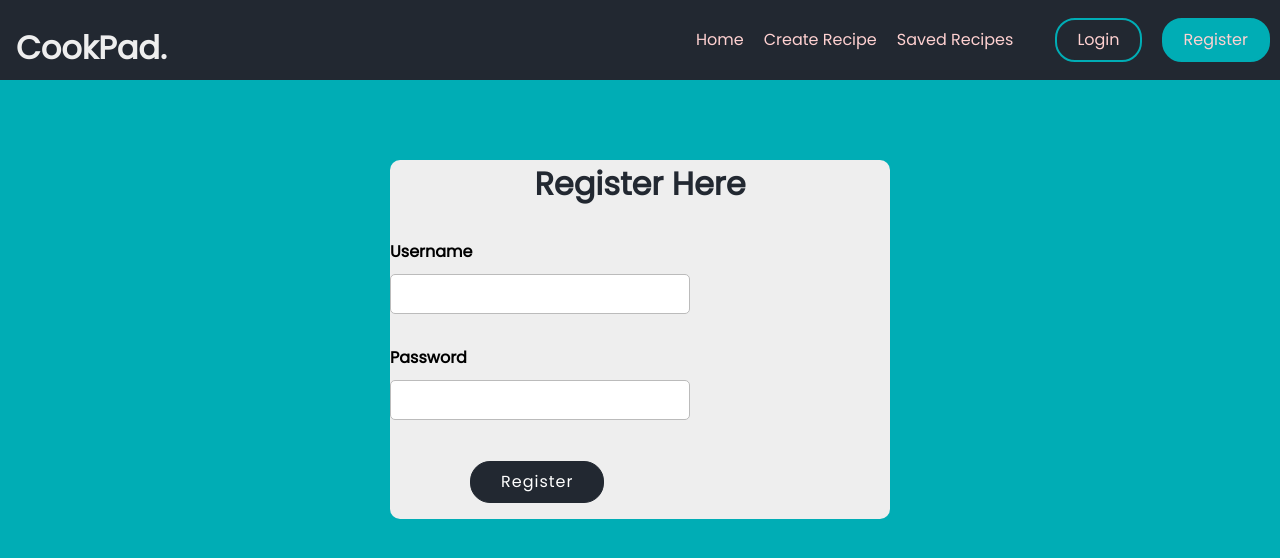
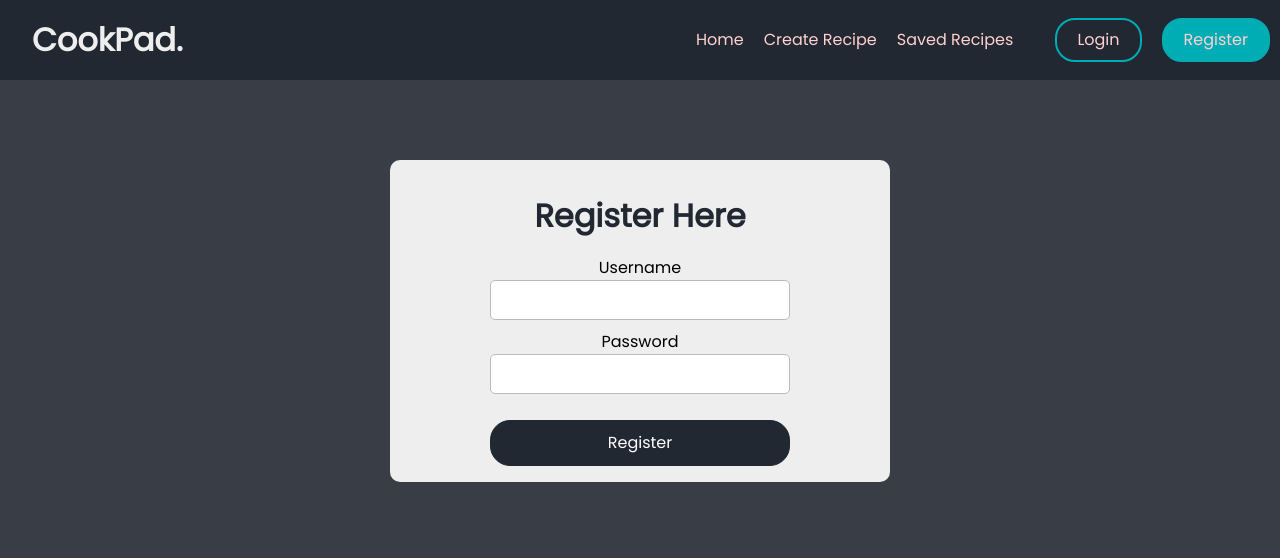
Before and after one commit to azaamabubacker/MERN-Recipe-App-with-Authentication, a React (Create React App) app in the folder client/: page /register in a window 1280 px wide. Shown: the top 558 px of the page. Built offline with nearby package versions, Linux system fonts and the light colour scheme.

Commit message:
Add Register Features such as loading and validation

```diff
--- a/client/package.json
+++ b/client/package.json
@@ -15,6 +15,7 @@
     "react-dom": "^18.2.0",
     "react-router-dom": "^6.11.1",
     "react-scripts": "5.0.1",
+    "react-spinners": "^0.13.8",
     "web-vitals": "^2.1.4"
   },
   "scripts": {
--- a/client/src/components/Navigation.module.css
+++ b/client/src/components/Navigation.module.css
@@ -1,3 +1,4 @@
+/* Styles for larger screens */
 .navigation {
   display: flex;
   justify-content: space-between;
@@ -5,9 +6,13 @@
   min-height: 10vh;
   background-color: #222831;
 }
+
 .navigation h1 {
   color: #eeeeee;
-  margin-left: 1rem;
+  display: flex;
+  justify-content: center;
+  align-items: center;
+  margin: 0 2rem;
 }
 
 ul {
@@ -28,7 +33,6 @@ a {
   text-decoration: none;
   font-weight: 400;
   font-size: 16px;
-  /* margin-right: 1rem; */
 }
 
 a:hover {
@@ -46,7 +50,6 @@ a:hover {
 }
 
 .login {
-  /* background-color: #00adb5; */
   border-radius: 20px;
   border: 2px solid #00adb5;
   padding: 8px 20px;
--- a/client/src/index.css
+++ b/client/src/index.css
@@ -19,8 +19,6 @@
   */
 html,
 body {
-  background-color: #00adb5;
-
   height: 100%;
   font-family: "Poppins", sans-serif;
 }
@@ -33,6 +31,7 @@ body {
 
 body {
   line-height: 1.5;
+  background-color: #393e46;
   -webkit-font-smoothing: antialiased;
 }
 
--- a/client/src/pages/Auth/Login.module.css
+++ b/client/src/pages/Auth/Login.module.css
@@ -19,28 +19,55 @@ main {
   display: flex;
   flex-direction: column;
   align-items: center;
+  justify-content: center;
+  padding: 1rem;
 }
 
-button {
+.form-container button {
   border-radius: 20px;
   border: 1px solid #222831;
   background-color: #222831;
   color: #ffffff;
-
   padding: 8px 30px;
   letter-spacing: 1px;
-
   transition: transform 80ms ease-in;
   cursor: pointer;
   margin-top: 1rem;
   text-align: center;
+  width: 300px;
 }
 
-label {
-  margin-top: 2rem;
+.form-container label {
+  margin-top: 1rem;
 }
 
-input[type="text"],
-input[type="password"] {
-  width: 300px !important;
+.form-container input[type="text"],
+.form-container input[type="password"] {
+  height: 40px;
+  border-radius: 5px;
+  outline: 0;
+  border: 1px solid #bbb;
+  padding: 0 10px;
+  font-size: 14px;
+  margin-bottom: 10px;
+  width: 300px;
 }
+
+.form-container form {
+  display: flex;
+  align-items: center;
+  justify-content: center;
+  flex-direction: column;
+}
+
+.form-container div {
+  display: flex;
+  flex-direction: column;
+  align-items: center;
+  justify-content: center;
+}
+
+.form-container button:hover {
+  background-color: #393e46;
+  border: 1px solid #393e46;
+}
--- a/client/src/pages/Auth/Register.js
+++ b/client/src/pages/Auth/Register.js
@@ -1,4 +1,7 @@
-import React, { useState } from "react";
+import React, { useEffect, useState } from "react";
+import { useNavigate } from "react-router-dom";
+import PulseLoader from "react-spinners/PulseLoader";
+
 import classes from "./Register.module.css";
 
 import axios from "axios";
@@ -6,6 +9,11 @@ import axios from "axios";
 function Register() {
   const [enteredUsername, setEnteredUsername] = useState("");
   const [enteredPassword, setEnteredPassword] = useState("");
+  const [usernameError, setUsernameError] = useState("");
+  const [passwordError, setPasswordError] = useState("");
+  const [regSuccess, setRegSuccess] = useState(false);
+  const [userExist, setUserExist] = useState(false);
+  const [isLoading, setIsLoading] = useState(false);
 
   const usernameHandler = (event) => {
     setEnteredUsername(event.target.value);
@@ -15,29 +23,114 @@ function Register() {
     setEnteredPassword(event.target.value);
   };
 
-  const registerHandler = (event) => {
+  const registerHandler = async (event) => {
     event.preventDefault();
+
+    const usernameRegex = /^[a-zA-Z0-9_]{3,20}$/;
+    const passwordRegex = /^(?=.*\d)(?=.*[a-z])(?=.*[A-Z])(?=.*[a-zA-Z]).{8,}$/;
+
+    if (!usernameRegex.test(enteredUsername)) {
+      setUsernameError(
+        "Invalid username. It must be alphanumeric and contain 3 to 10 characters"
+      );
+      return;
+    } else {
+      setUsernameError("");
+    }
+
+    if (!passwordRegex.test(enteredPassword)) {
+      setPasswordError(
+        "Invalid Password. It must be at least 8 characters and contain uppercase, lowercase and numpers."
+      );
+      return;
+    } else {
+      setPasswordError("");
+    }
+
+    setIsLoading(true);
+
     const userData = {
       username: enteredUsername,
       password: enteredPassword,
     };
 
-    axios
-      .post("http://localhost:3001/auth/register", userData)
-      .then((response) => {
-        console.log(response.userData);
-      })
-      .catch((err) => {
+    try {
+      const response = await axios.post(
+        "http://localhost:3001/auth/register",
+        userData
+      );
+      if (response.status === 409) {
+        setUserExist(true);
+      } else {
+        setRegSuccess(true);
+        setUserExist(false);
+        // setEnteredUsername("");
+        // setEnteredPassword("");
+      }
+    } catch (err) {
+      if (err.response && err.response.status === 409) {
+        setUserExist(true);
+        setRegSuccess(false);
+      } else {
         console.log(err);
-      });
+      }
+    } finally {
+      setIsLoading(false);
+    }
+  };
 
-    setEnteredUsername("");
-    setEnteredPassword("");
+  const navigate = useNavigate();
+
+  useEffect(() => {
+    if (regSuccess) {
+      const timer = setTimeout(() => {
+        navigate("/login");
+      }, 1000);
+
+      return () => {
+        clearTimeout(timer);
+      };
+    }
+  }, [regSuccess, navigate]);
+
+  const override = {
+    display: "block",
+    margin: "0 auto",
+  };
+
+  const renderUserExistMessage = () => {
+    if (userExist) {
+      return <p>User Already Exists</p>;
+    }
+  };
+
+  const reactSpinner = () => {
+    if (isLoading) {
+      return (
+        <div className={classes.spinner}>
+          <PulseLoader
+            color="#00ADB5"
+            loading={isLoading}
+            cssOverride={override}
+            size={10}
+          />
+        </div>
+      );
+    }
+
+    return null; // Return null if isLoading is false
   };
 
   return (
     <div className={classes["register-form"]}>
+      {reactSpinner()}
+      {regSuccess && enteredUsername && enteredPassword && (
+        <h2 style={{ color: "red", marginBottom: "2rem" }}>
+          Registration Successful! Please login.
+        </h2>
+      )}
       <h1>Register Here</h1>
+
       <form onSubmit={registerHandler}>
         <div>
           <label htmlFor="username">Username</label>
@@ -48,7 +141,9 @@ function Register() {
             onChange={usernameHandler}
             value={enteredUsername}
           />
+          {usernameError ? <p>{usernameError}</p> : null}
         </div>
+
         <div>
           <label htmlFor="password">Password</label>
           <input
@@ -58,9 +153,11 @@ function Register() {
             onChange={passwordHandler}
             value={enteredPassword}
           />
+          {passwordError ? <p>{passwordError}</p> : null}
         </div>
         <button>Register</button>
       </form>
+      {renderUserExistMessage()}
     </div>
   );
 }
--- a/client/src/pages/Auth/Register.module.css
+++ b/client/src/pages/Auth/Register.module.css
@@ -3,25 +3,62 @@
   margin: 5rem auto;
   width: 500px;
   border-radius: 10px;
+  display: flex;
+  flex-direction: column;
+  align-items: center;
+  justify-content: center;
+  text-align: center;
+  padding: 1rem;
 }
 
-h1 {
+.register-form h1 {
+  margin-bottom: 1rem;
+}
+
+.register-form form {
+  display: flex;
+  flex-direction: column;
+  align-items: center;
+  justify-content: center;
+}
+
+.register-form input[type="text"],
+.register-form input[type="password"] {
+  height: 40px;
+  border-radius: 5px;
+  outline: 0;
+  border: 1px solid #bbb;
+  padding: 0 10px;
+  font-size: 14px;
+  margin-bottom: 10px;
+  width: 300px;
+}
+
+.register-form div {
+  display: flex;
+  flex-direction: column;
+  align-items: center;
+  justify-content: center;
+}
+
+.register-form p {
+  font-size: 12px;
+  color: red;
   text-align: center;
 }
 
-input[type="text"],
-input[type="password"] {
-  width: 80%;
-  margin-bottom: 25px;
-  height: 40px;
-  border-radius: 5px;
-  outline: 0;
-  -moz-outline-style: none;
+.register-form button {
+  border-radius: 20px;
+  border: 1px solid #222831;
+  background-color: #222831;
+  color: #ffffff;
+  padding: 10px 1.5rem;
+  margin-top: 1rem;
+  width: 300px;
+  cursor: pointer;
 }
 
-input[type="text"],
-input[type="password"] {
-  border: 1px solid #bbb;
-  padding: 0 0 0 10px;
-  font-size: 14px;
+.register-form button:hover {
+  background-color: #393e46;
+  border: 1px solid #393e46;
 }
--- a/client/src/pages/CreateRecipe.js
+++ b/client/src/pages/CreateRecipe.js
@@ -131,12 +131,16 @@ function CreateRecipe() {
             value={name}
           />
         </div>
-        <div>
+        <div className={classes["btn-container"]}>
           <label htmlFor="ingredients">Ingredients :</label>
           <button type="button" onClick={addIngredients}>
             Add
           </button>
-          <button type="button" onClick={removeIngredients}>
+          <button
+            className={classes.remove}
+            type="button"
+            onClick={removeIngredients}
+          >
             Remove
           </button>
           {ingredients.map((ingredient, index) => (
--- a/client/src/pages/CreateRecipe.module.css
+++ b/client/src/pages/CreateRecipe.module.css
@@ -1,10 +1,12 @@
-input[type="text"] {
-  width: 300px;
+.create-recipe input[type="text"] {
   height: 40px;
   border-radius: 5px;
   outline: 0;
-  margin-right: 1rem;
-  -moz-outline-style: none;
+  border: 1px solid #bbb;
+  padding: 0 10px;
+  font-size: 14px;
+  margin-bottom: 10px;
+  width: 300px;
   display: block;
 }
 
@@ -14,15 +16,35 @@ input[type="text"] {
   border-radius: 10px;
   margin: 5rem auto;
   padding: 1rem;
+  display: flex;
+  align-items: center;
+  justify-content: center;
+  flex-direction: column;
 }
 
-label {
+.create-recipe label {
   font-weight: bold;
   display: block;
   margin-bottom: 10px;
 }
 
-button {
-  margin-left: 5rem;
+.create-recipe button {
+  border-radius: 20px;
+  border: 1px solid #222831;
+  background-color: #222831;
+  color: #ffffff;
+  padding: 8px 2rem;
+  margin-top: 1rem;
+  width: calc(100px + 2rem);
+  cursor: pointer;
   margin-bottom: 1rem;
 }
+
+.create-recipe button:hover {
+  background-color: #393e46;
+  border: 1px solid #393e46;
+}
+
+.remove {
+  margin-left: 2rem;
+}
--- a/client/src/pages/Home.module.css
+++ b/client/src/pages/Home.module.css
@@ -10,6 +10,7 @@ img {
 h1 {
   margin-top: 1rem;
   color: #222831;
+  text-align: center;
 }
 
 .recipe {
@@ -36,3 +37,18 @@ h3 {
   list-style: disc;
   margin: 0.5rem;
 }
+
+.btn button {
+  border-radius: 20px;
+  border: 1px solid #222831;
+  background-color: #222831;
+  color: #ffffff;
+  padding: 8px 2rem;
+  margin-top: 1rem;
+  cursor: pointer;
+  margin-bottom: 1rem;
+}
+
+.remove {
+  margin-left: 2rem;
+}
--- a/client/src/pages/SavedRecipes.js
+++ b/client/src/pages/SavedRecipes.js
@@ -41,7 +41,7 @@ function SavedRecipes() {
 
   const savedRecipesList = savedRecipes.map((recipeItems, index) => (
     <Card key={index}>
-      <div>
+      <div className={classes.btn}>
         <h3>{recipeItems.name}</h3>
         <div>
           {recipeItems.ingredients.map((ingredientsList, index) => (
@@ -63,6 +63,7 @@ function SavedRecipes() {
           Edit
         </button>
         <button
+          className={classes.remove}
           type="button"
           onClick={() => {
             deleteHandler(recipeItems._id);
```
Also changed, not shown: 1 other file (tests, documents, lock files or other folders).
